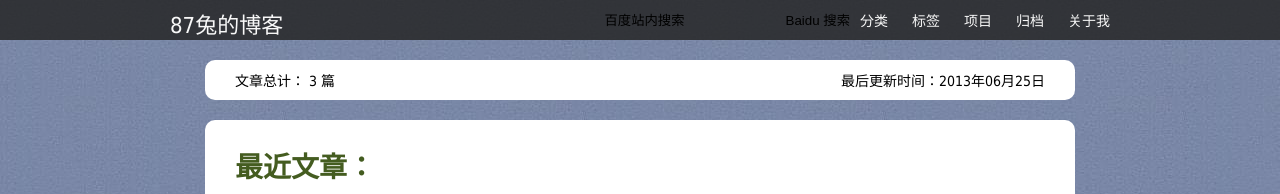
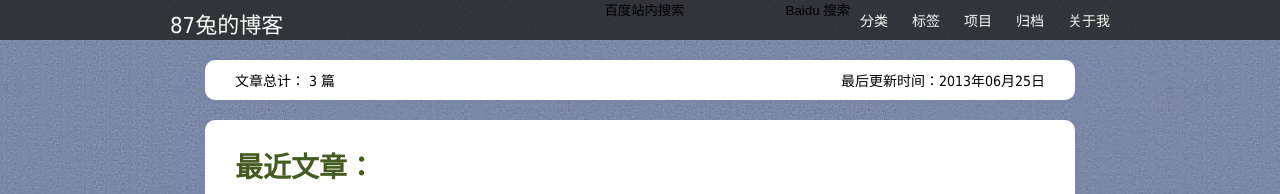
Before and after one commit to zhmlvft/zhmlvft.github.com, a Jekyll site: the page built from index.html, in a window 1280 px wide. Shown: the top 194 px of the page. Built offline with Jekyll 4.4.1, drawn with Linux system fonts in a browser that asks for light colours; Markdown is read by kramdown in place of the engine named in the settings; comment, search, counter and statistics services are not loaded.

Commit message:
请问
请问

```diff
--- a/_includes/navbar.html
+++ b/_includes/navbar.html
@@ -13,7 +13,7 @@
                 <li><a href="/about_me.html">关于我</a></li>
             </ul>
         </div>
-        <div class="catalog pull-right">
+        <div class="pull-right">
         		<form action="http://www.baidu.com/baidu">
 							<input type=text name=word value="百度站内搜索" onfocus="if(this.value=='百度站内搜索'){this.value='';}"&nbsp; onblur="if(this.value==''){this.value='百度站内搜索';}">
 							<input type="submit" value="Baidu 搜索">
```
